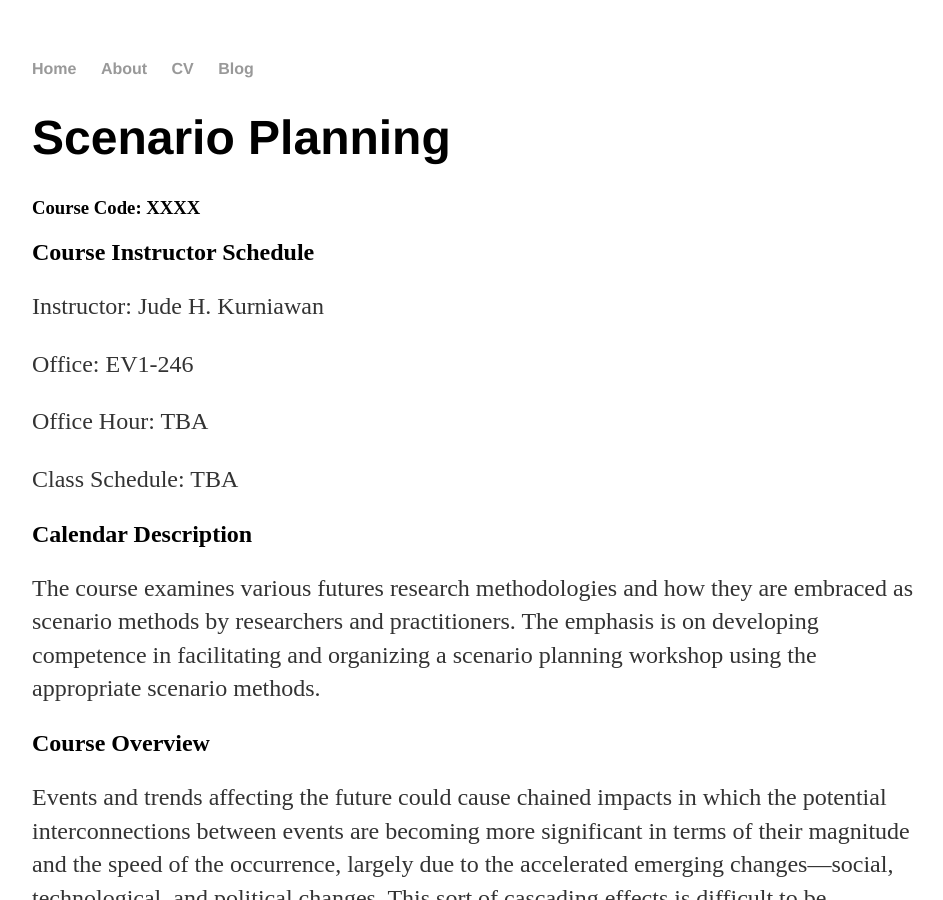
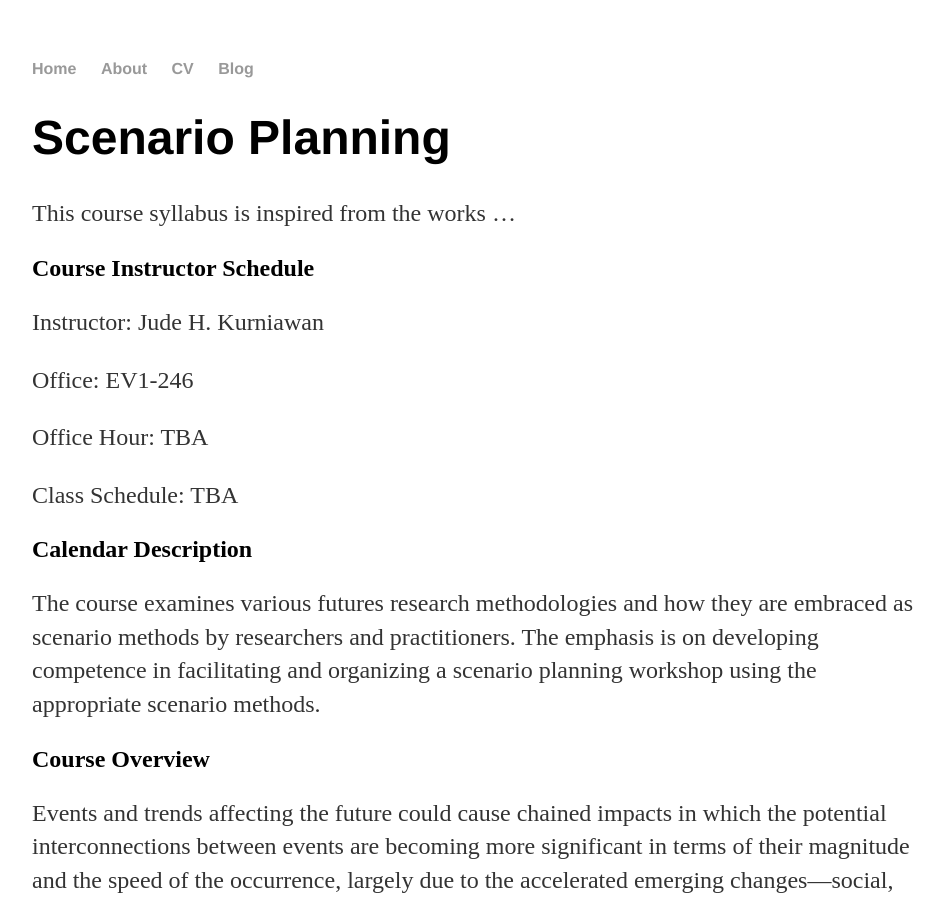
Before and after one commit to judekurn/judekurn.github.io, a Jekyll site: the page built from docs/teaching/scenario_planning.md, in a window 1280 px wide and 900 px high. Shown: the whole window, without its empty margins (160-1103 px from the left). Built offline with Jekyll 4.4.1, drawn with Linux system fonts in a browser that asks for light colours; our own code applies the rules of GitHub Pages for plain Markdown files.

Commit message:
Update scenario_planning.md

```diff
--- a/docs/teaching/scenario_planning.md
+++ b/docs/teaching/scenario_planning.md
@@ -1,5 +1,5 @@
 # Scenario Planning
-### Course Code: XXXX
+This course syllabus is inspired from the works ...
 
 ## Course Instructor Schedule
 Instructor: Jude H. Kurniawan
```
